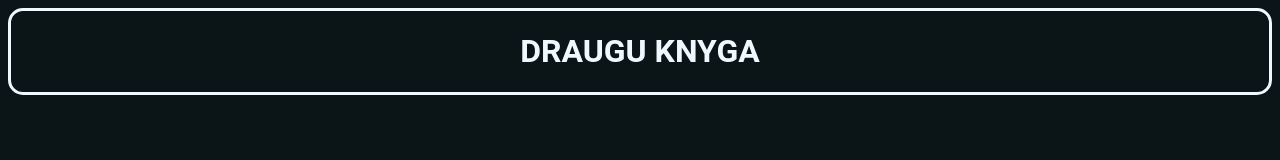
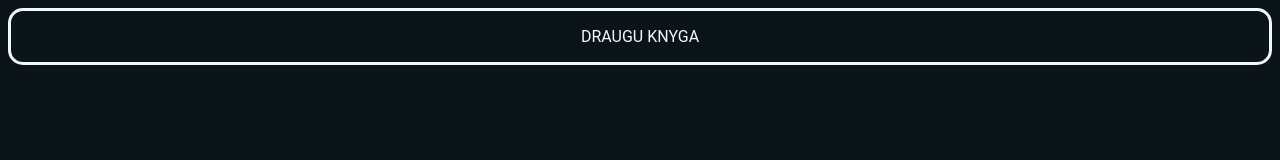
Before and after one commit to napsev1/kieta-svetaine, a plain HTML site: page index.html in a window 1280 px wide. Drawn offline with Linux system fonts and the light colour scheme.

Commit message:
changed h1 to p

```diff
--- a/index.html
+++ b/index.html
@@ -8,7 +8,7 @@
 </head>
 <body>
     <div class="testt">
-        <h1>DRAUGU KNYGA</h1>
+        <p>DRAUGU KNYGA</p>
     </div>
 
      <script src="index.js"></script>
```
